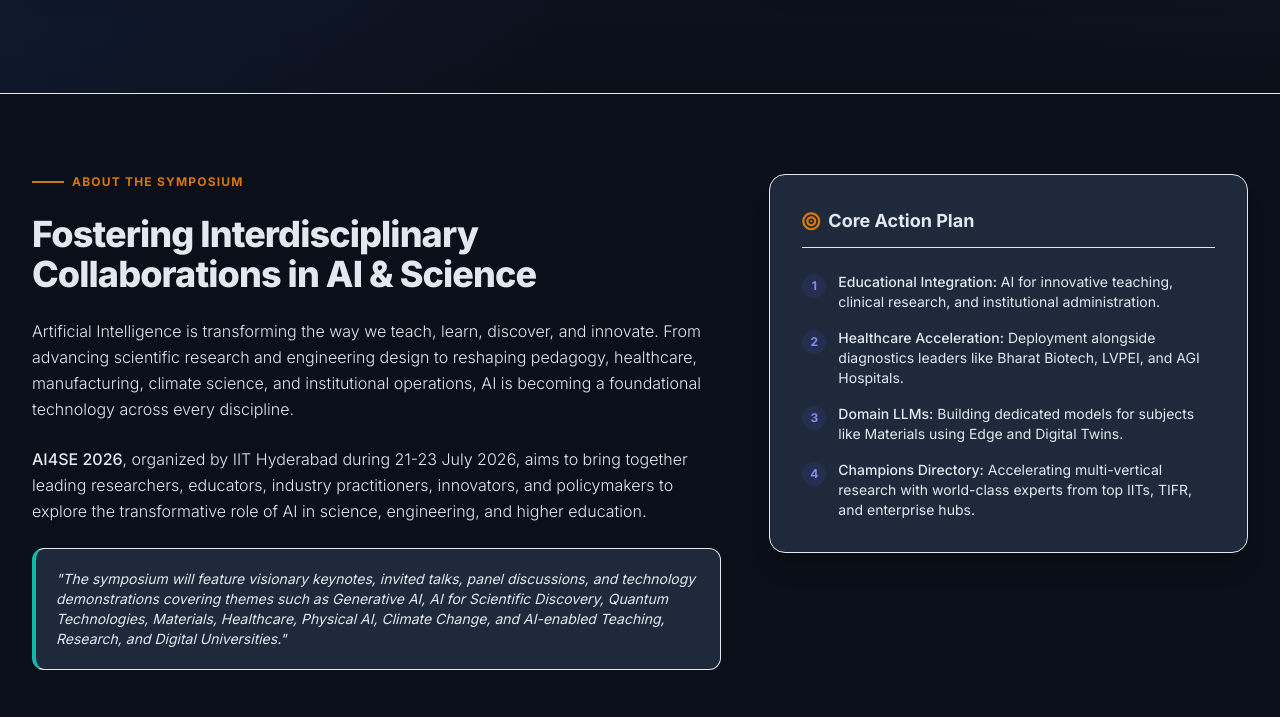
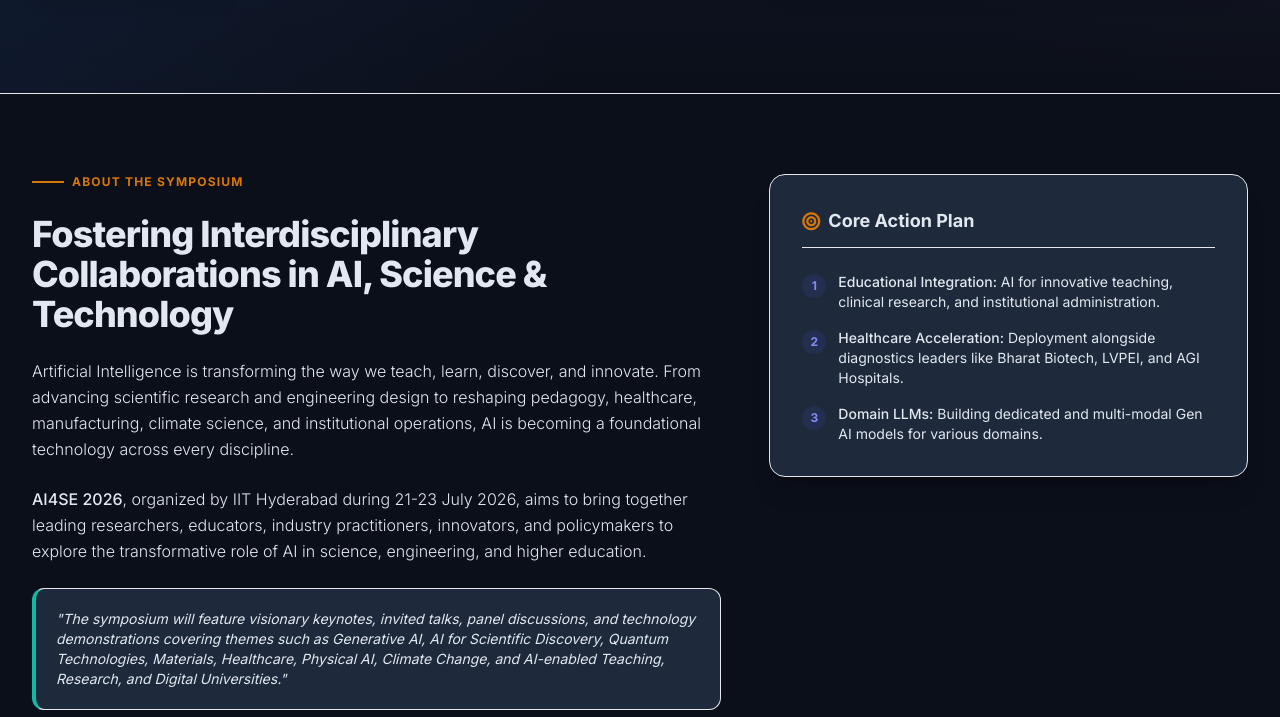
Before and after one commit to sachinsv2299/AI4SE, a plain HTML site: page index.html in a window 1280 px wide. Shown: the part 614-1331 px from the top of the page. Drawn offline with nearby package versions, Linux system fonts and the light colour scheme.

Commit message:
Update symposium description

```diff
--- a/index.html
+++ b/index.html
@@ -327,7 +327,7 @@
                         <span class="text-xs font-bold tracking-widest text-iith-gold uppercase">About the Symposium</span>
                     </div>
                     <h2 class="text-3xl sm:text-4xl font-extrabold text-text-base tracking-tight">
-                        Fostering Interdisciplinary Collaborations in AI & Science
+                        Fostering Interdisciplinary Collaborations in AI, Science & Technology
                     </h2>
                     <p class="text-text-muted leading-relaxed font-light">
                         Artificial Intelligence is transforming the way we teach, learn, discover, and innovate. From advancing scientific research and engineering design to reshaping pedagogy, healthcare, manufacturing, climate science, and institutional operations, AI is becoming a foundational technology across every discipline.
@@ -358,11 +358,7 @@
                         </li>
                         <li class="flex items-start gap-3">
                             <span class="w-6 h-6 rounded-full bg-indigo-500/10 text-indigo-400 text-xs flex items-center justify-center font-bold flex-shrink-0 mt-0.5">3</span>
-                            <span class="text-sm text-text-muted"><strong class="text-text-base font-medium">Domain LLMs:</strong> Building dedicated models for subjects like Materials using Edge and Digital Twins.</span>
-                        </li>
-                        <li class="flex items-start gap-3">
-                            <span class="w-6 h-6 rounded-full bg-indigo-500/10 text-indigo-400 text-xs flex items-center justify-center font-bold flex-shrink-0 mt-0.5">4</span>
-                            <span class="text-sm text-text-muted"><strong class="text-text-base font-medium">Champions Directory:</strong> Accelerating multi-vertical research with world-class experts from top IITs, TIFR, and enterprise hubs.</span>
+                            <span class="text-sm text-text-muted"><strong class="text-text-base font-medium">Domain LLMs:</strong> Building dedicated and multi-modal Gen AI models for various domains.</span>
                         </li>
                     </ul>
                 </div>
```
